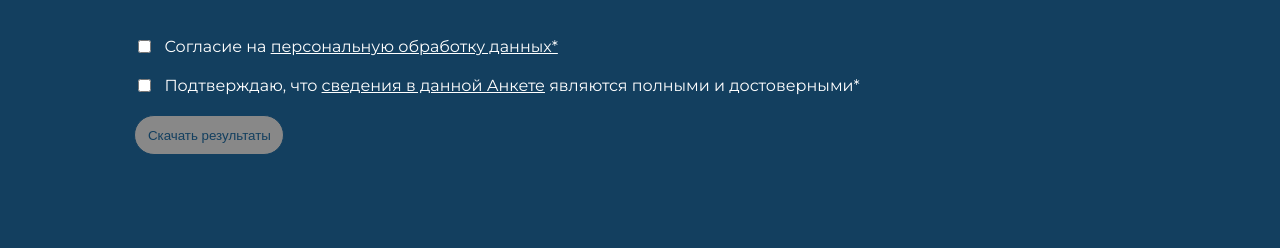
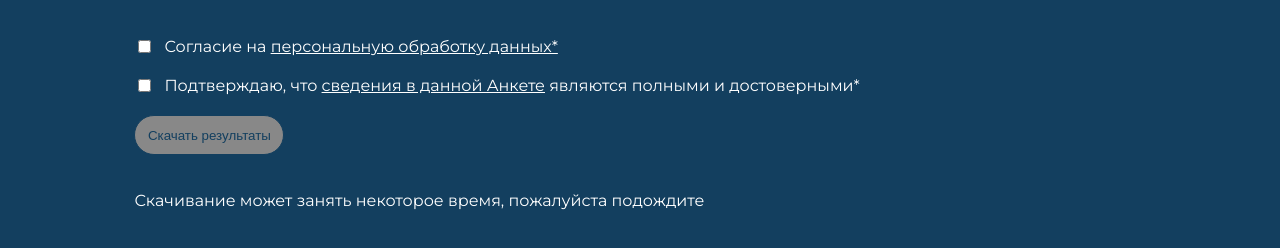
Before and after one commit to I-Daniels/Anketa, a website: page public/index.html in a window 1280 px wide. Shown: the part 6617-6865 px from the top of the page. Drawn offline with nearby package versions, Linux system fonts and the light colour scheme.

Commit message:
update 1.3 26.02.2024

```diff
--- a/public/index.html
+++ b/public/index.html
@@ -1304,6 +1304,9 @@
       >
         Скачать результаты
       </button>
+      <p class="holder">
+        Скачивание может занять некоторое время, пожалуйста подождите
+      </p>
     </section>
     <script src="js/script.js"></script>
   </body>
```
